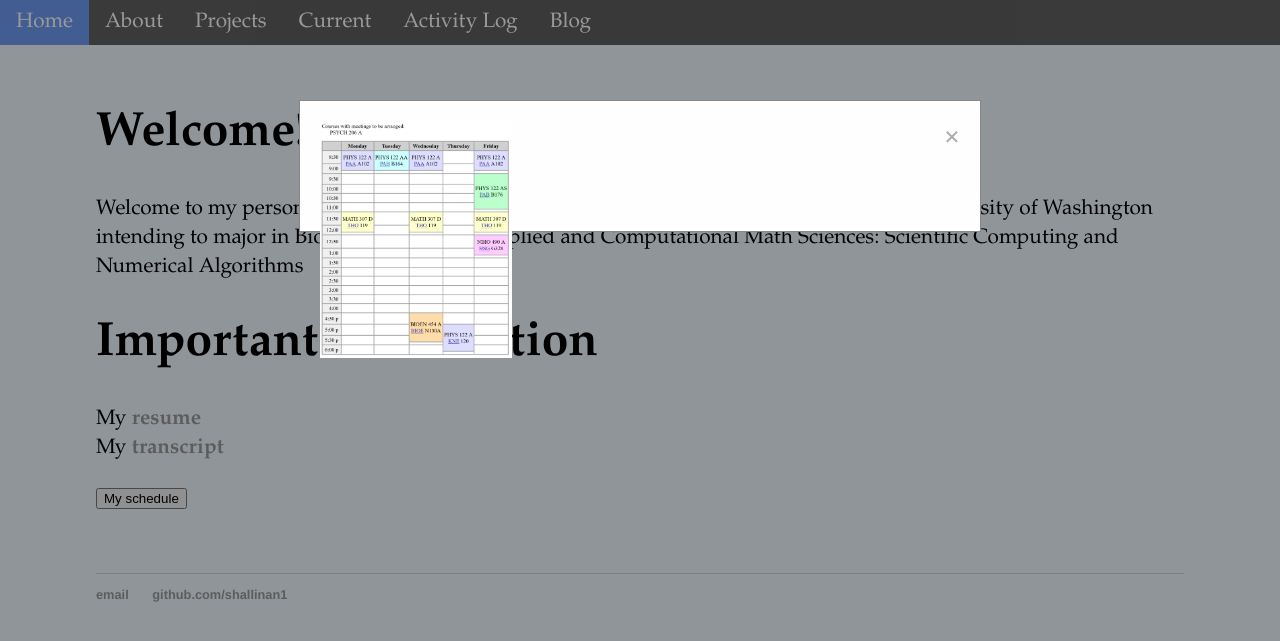
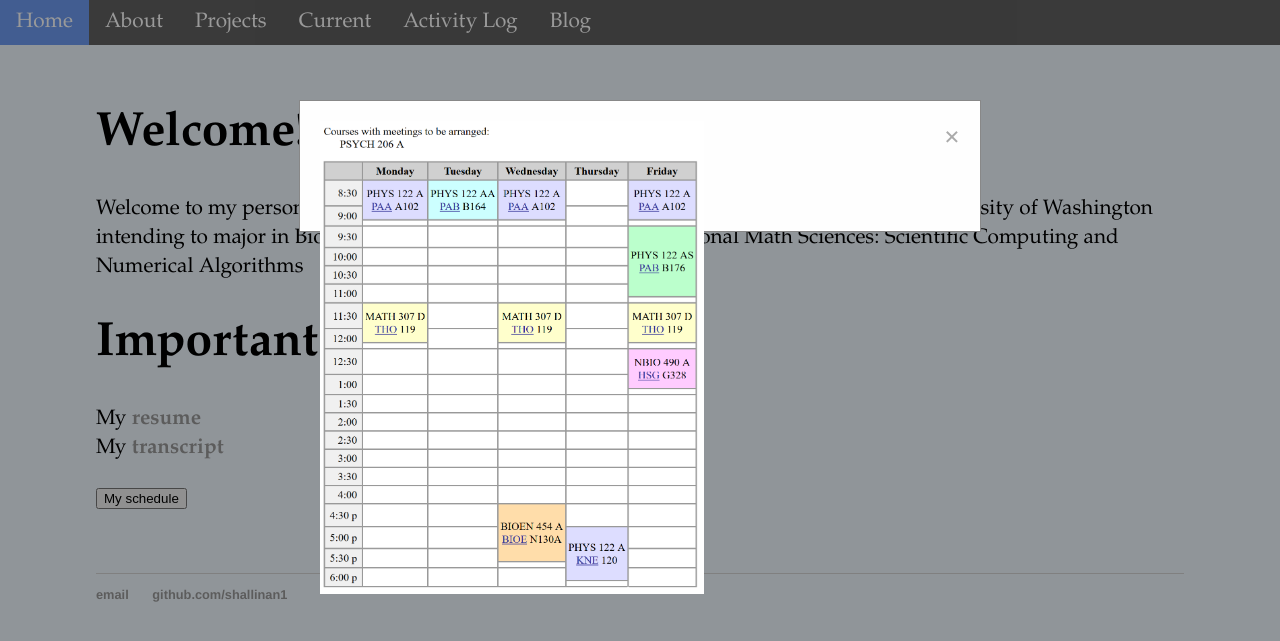
Before and after one commit to shallinan1/shallinan1.github.io, a Jekyll site: the page built from index.md, in a window 1280 px wide. Shown: the top 641 px of the page. Built offline with Jekyll 4.4.1, drawn with Linux system fonts in a browser that asks for light colours.

Commit message:
size increase

```diff
--- a/index.md
+++ b/index.md
@@ -19,7 +19,7 @@ My <a href="/assets/official/UWUnofficialTranscript.pdf" target = "_blank"><b>tr
   <!-- Modal content -->
   <div class="modal-content">
     <span class="close">&times;</span>
-    <img class="img-responsive" src="/assets/official/autumnschedule.png" alt="Autumn schedule" style="width:30%">
+    <img class="img-responsive" src="/assets/official/autumnschedule.png" alt="Autumn schedule" style="width:60%">
   </div>
 
 </div>
```
